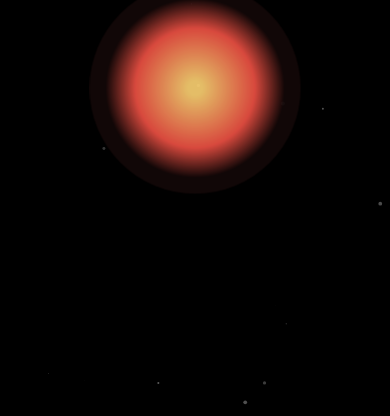
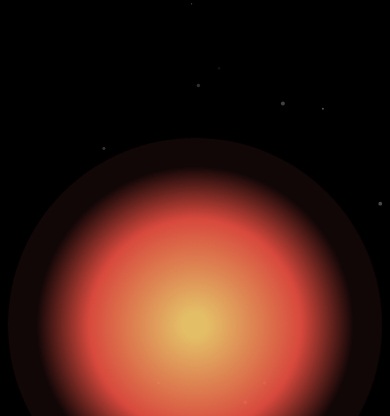
Before and after one commit to AgustinEscobarr/AgustinEscobarr.github.io, a plain HTML site: page index.html in a window 390 px wide. Shown: the top 416 px of the page. Drawn offline with Linux system fonts and the light colour scheme.

Commit message:
Sol Responsive, cambio de posicion y tamaño en movil

```diff
--- a/assets/css/style.css
+++ b/assets/css/style.css
@@ -152,3 +152,10 @@ body {
         opacity: 50%;
     }
 }
+
+@media screen and (max-width:700px) {
+    .sun {
+        margin-top: 20vh;
+        width: 80%;
+    }
+}
```
